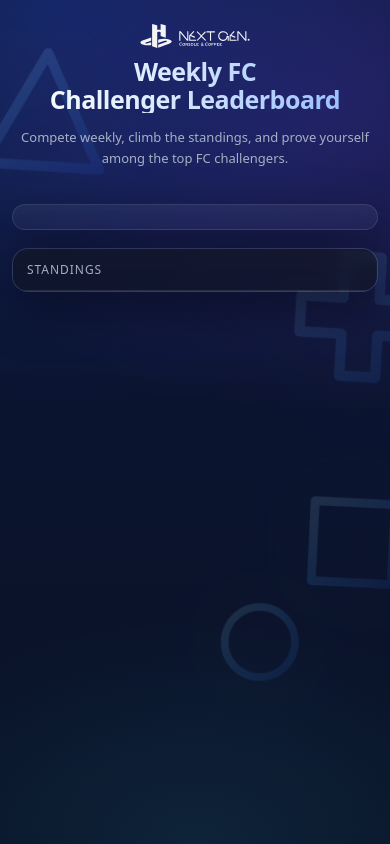
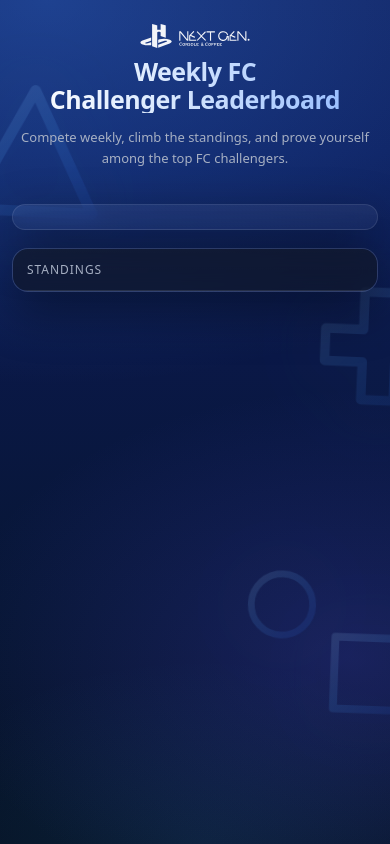
Before and after one commit to kiteAether/fc26-leaderboard, a FastAPI app: template app/templates/leaderboard.html in a window 390 px wide. Run offline with FastAPI, Linux system fonts and the light colour scheme; the template is opened without the code that fills it, so the values that code supplies are empty.

Commit message:
Refine PlayStation background symbol composition

```diff
--- a/app/templates/leaderboard.html
+++ b/app/templates/leaderboard.html
@@ -20,7 +20,6 @@
       --muted:#a7b0c3;
       --line:rgba(255,255,255,.10);
 
-      /* pts color option currently active */
       --accent:#7fb3ff;
 
       --gold:#fbbf24;
@@ -30,7 +29,6 @@
       --radius:16px;
       --shadow:0 18px 50px rgba(0,0,0,.45);
 
-      /* stat chip colors */
       --win:#34d399;
       --draw:#aeb8c9;
       --loss:#fb7185;
@@ -46,10 +44,10 @@
       margin:0;
       font-family: system-ui, -apple-system, Segoe UI, Roboto, Arial, sans-serif;
       background:
-        radial-gradient(1100px 700px at 15% 0%, rgba(29,78,216,.34), transparent 58%),
-        radial-gradient(900px 600px at 85% 12%, rgba(124,58,237,.22), transparent 52%),
-        radial-gradient(800px 500px at 50% 100%, rgba(56,189,248,.10), transparent 45%),
-        linear-gradient(180deg, #0a1020 0%, #0b1430 42%, #091224 100%);
+        radial-gradient(1100px 700px at 12% 0%, rgba(58,130,246,.34), transparent 55%),
+        radial-gradient(850px 560px at 90% 78%, rgba(79,70,229,.24), transparent 48%),
+        radial-gradient(700px 420px at 52% 100%, rgba(56,189,248,.09), transparent 44%),
+        linear-gradient(180deg, #10205b 0%, #0c1d59 18%, #0a1847 42%, #071634 72%, #061225 100%);
       color:var(--text);
       min-height:100vh;
       overflow-x:hidden;
@@ -97,114 +95,108 @@
       filter:blur(1px);
     }
 
+    /* ===== Better composition ===== */
+
+    /* giant cropped triangle top-left */
     .psTriangleA{
-      top:-5%;
-      left:-3%;
-      width:230px;
-      height:230px;
-      opacity:.22;
+      top:8%;
+      left:-10%;
+      width:210px;
+      height:210px;
+      opacity:.18;
       animation-duration:34s;
     }
 
+    /* tiny supporting cross near top-left */
     .psCrossA{
-      top:2%;
-      left:7%;
-      width:52px;
-      height:52px;
-      opacity:.22;
+      top:10%;
+      left:16%;
+      width:44px;
+      height:44px;
+      opacity:.18;
       animation-duration:22s;
     }
 
-    .psTriangleB{
+    /* tiny supporting square upper-middle */
+    .psSquareA{
       top:3%;
-      left:13%;
-      width:62px;
-      height:62px;
-      opacity:.18;
-      animation-duration:28s;
-    }
-
-    .psSquareA{
-      top:-2%;
-      left:35%;
-      width:88px;
-      height:88px;
-      opacity:.14;
+      left:58%;
+      width:72px;
+      height:72px;
+      opacity:.12;
       animation-duration:30s;
     }
 
+    /* small circle left side */
     .psCircleA{
-      top:20%;
-      left:2%;
-      width:62px;
-      height:62px;
-      opacity:.18;
+      top:23%;
+      left:4%;
+      width:56px;
+      height:56px;
+      opacity:.15;
       animation-duration:26s;
     }
 
-    .psSquareB{
-      top:13%;
-      left:15%;
-      width:68px;
-      height:68px;
-      opacity:.17;
-      animation-duration:25s;
-    }
-
+    /* large cropped cross right side */
     .psCrossB{
-      top:30%;
-      right:-6%;
-      width:260px;
-      height:260px;
-      opacity:.20;
+      top:28%;
+      right:-11%;
+      width:215px;
+      height:215px;
+      opacity:.16;
       animation-duration:38s;
     }
 
-    .psSquareC{
-      top:52%;
-      right:-2%;
-      width:205px;
-      height:205px;
-      opacity:.20;
+    /* big circle lower-right/mid */
+    .psCircleB{
+      top:60%;
+      right:18%;
+      width:150px;
+      height:150px;
+      opacity:.17;
+      animation-duration:36s;
+    }
+
+    /* large square lower-right */
+    .psSquareB{
+      top:70%;
+      right:-8%;
+      width:170px;
+      height:170px;
+      opacity:.17;
       animation-duration:42s;
     }
 
-    .psCircleB{
-      top:62%;
-      right:19%;
-      width:165px;
-      height:165px;
-      opacity:.20;
-      animation-duration:36s;
-    }
-
+    /* small cross near bottom-left */
     .psCrossC{
-      bottom:6%;
-      left:28%;
-      width:82px;
-      height:82px;
-      opacity:.14;
+      bottom:8%;
+      left:30%;
+      width:72px;
+      height:72px;
+      opacity:.11;
       animation-duration:24s;
     }
 
-    .psTriangleC{
-      bottom:-3%;
-      left:44%;
-      width:135px;
-      height:135px;
-      opacity:.18;
+    /* medium triangle bottom-mid */
+    .psTriangleB{
+      bottom:-2%;
+      left:48%;
+      width:112px;
+      height:112px;
+      opacity:.13;
       animation-duration:32s;
     }
 
+    /* blurry distant circle lower-right edge */
     .psCircleC{
-      bottom:7%;
-      right:8%;
-      width:82px;
-      height:82px;
-      opacity:.12;
+      bottom:12%;
+      right:6%;
+      width:74px;
+      height:74px;
+      opacity:.10;
       filter:
         blur(2px)
-        drop-shadow(0 0 20px rgba(96,165,250,.12));
+        drop-shadow(0 0 18px rgba(96,165,250,.10));
       animation-duration:40s;
     }
 
@@ -213,13 +205,13 @@
         transform:translate3d(0,0,0) rotate(0deg);
       }
       25%{
-        transform:translate3d(8px,-14px,0) rotate(4deg);
+        transform:translate3d(7px,-10px,0) rotate(3deg);
       }
       50%{
-        transform:translate3d(-10px,-28px,0) rotate(-5deg);
+        transform:translate3d(-8px,-20px,0) rotate(-4deg);
       }
       75%{
-        transform:translate3d(12px,-10px,0) rotate(3deg);
+        transform:translate3d(10px,-8px,0) rotate(2deg);
       }
       100%{
         transform:translate3d(0,0,0) rotate(0deg);
@@ -658,31 +650,66 @@
       }
 
       .psTriangleA{
-        width:170px;
-        height:170px;
-        top:-2%;
-        left:-8%;
+        top:10%;
+        left:-12%;
+        width:180px;
+        height:180px;
+      }
+
+      .psCrossA{
+        top:11%;
+        left:18%;
+        width:36px;
+        height:36px;
+      }
+
+      .psSquareA{
+        top:4%;
+        left:63%;
+        width:56px;
+        height:56px;
+      }
+
+      .psCircleA{
+        top:24%;
+        left:2%;
+        width:46px;
+        height:46px;
       }
 
       .psCrossB{
-        width:180px;
-        height:180px;
-        top:28%;
-        right:-10%;
-      }
-
-      .psSquareC{
-        width:150px;
-        height:150px;
-        right:-6%;
-        top:56%;
+        top:31%;
+        right:-11%;
+        width:165px;
+        height:165px;
       }
 
       .psCircleB{
-        width:130px;
-        height:130px;
-        right:18%;
-        top:66%;
+        top:63%;
+        right:17%;
+        width:120px;
+        height:120px;
+      }
+
+      .psSquareB{
+        top:72%;
+        right:-8%;
+        width:135px;
+        height:135px;
+      }
+
+      .psCrossC{
+        bottom:8%;
+        left:28%;
+        width:56px;
+        height:56px;
+      }
+
+      .psTriangleB{
+        bottom:0%;
+        left:49%;
+        width:92px;
+        height:92px;
       }
     }
 
@@ -754,45 +781,43 @@
       }
 
       .psCrossA,
-      .psTriangleB,
       .psSquareA,
       .psCircleA,
-      .psSquareB,
       .psCrossC,
-      .psTriangleC,
+      .psTriangleB,
       .psCircleC{
         display:none;
       }
 
       .psTriangleA{
-        width:145px;
-        height:145px;
-        top:6%;
-        left:-9%;
-        opacity:.16;
+        top:10%;
+        left:-13%;
+        width:155px;
+        height:155px;
+        opacity:.15;
       }
 
       .psCrossB{
-        width:150px;
-        height:150px;
-        top:30%;
-        right:-10%;
+        top:34%;
+        right:-13%;
+        width:135px;
+        height:135px;
+        opacity:.13;
+      }
+
+      .psCircleB{
+        top:67%;
+        right:17%;
+        width:96px;
+        height:96px;
         opacity:.14;
       }
 
-      .psSquareC{
-        width:125px;
-        height:125px;
-        top:58%;
-        right:-5%;
-        opacity:.14;
-      }
-
-      .psCircleB{
-        width:110px;
-        height:110px;
-        top:71%;
-        right:21%;
+      .psSquareB{
+        top:74%;
+        right:-8%;
+        width:112px;
+        height:112px;
         opacity:.14;
       }
     }
@@ -854,7 +879,6 @@
 
 <body>
   <div class="psBg" aria-hidden="true">
-    <!-- Triangle large top-left -->
     <div class="psShape psTriangleA">
       <svg viewBox="0 0 100 100" aria-hidden="true">
         <defs>
@@ -869,7 +893,6 @@
       </svg>
     </div>
 
-    <!-- Small cross top-left -->
     <div class="psShape psCrossA">
       <svg viewBox="0 0 100 100" aria-hidden="true">
         <polygon class="psGlow" points="38,10 62,10 62,38 90,38 90,62 62,62 62,90 38,90 38,62 10,62 10,38 38,38"></polygon>
@@ -877,15 +900,6 @@
       </svg>
     </div>
 
-    <!-- Small triangle top-left area -->
-    <div class="psShape psTriangleB">
-      <svg viewBox="0 0 100 100" aria-hidden="true">
-        <polygon class="psGlow" points="50,14 84,82 16,82"></polygon>
-        <polygon class="psStroke" points="50,14 84,82 16,82"></polygon>
-      </svg>
-    </div>
-
-    <!-- Small square top center -->
     <div class="psShape psSquareA">
       <svg viewBox="0 0 100 100" aria-hidden="true">
         <rect class="psGlow" x="18" y="18" width="64" height="64"></rect>
@@ -893,7 +907,6 @@
       </svg>
     </div>
 
-    <!-- Small circle left -->
     <div class="psShape psCircleA">
       <svg viewBox="0 0 100 100" aria-hidden="true">
         <circle class="psGlow" cx="50" cy="50" r="31"></circle>
@@ -901,15 +914,6 @@
       </svg>
     </div>
 
-    <!-- Small square left-mid -->
-    <div class="psShape psSquareB">
-      <svg viewBox="0 0 100 100" aria-hidden="true">
-        <rect class="psGlow" x="20" y="20" width="60" height="60"></rect>
-        <rect class="psStroke" x="20" y="20" width="60" height="60"></rect>
-      </svg>
-    </div>
-
-    <!-- Large cross right -->
     <div class="psShape psCrossB">
       <svg viewBox="0 0 100 100" aria-hidden="true">
         <polygon class="psGlow" points="38,10 62,10 62,38 90,38 90,62 62,62 62,90 38,90 38,62 10,62 10,38 38,38"></polygon>
@@ -917,15 +921,6 @@
       </svg>
     </div>
 
-    <!-- Large square right-bottom -->
-    <div class="psShape psSquareC">
-      <svg viewBox="0 0 100 100" aria-hidden="true">
-        <rect class="psGlow" x="18" y="18" width="64" height="64"></rect>
-        <rect class="psStroke" x="18" y="18" width="64" height="64"></rect>
-      </svg>
-    </div>
-
-    <!-- Big circle lower-right -->
     <div class="psShape psCircleB">
       <svg viewBox="0 0 100 100" aria-hidden="true">
         <circle class="psGlow" cx="50" cy="50" r="32"></circle>
@@ -933,7 +928,13 @@
       </svg>
     </div>
 
-    <!-- Small cross bottom -->
+    <div class="psShape psSquareB">
+      <svg viewBox="0 0 100 100" aria-hidden="true">
+        <rect class="psGlow" x="18" y="18" width="64" height="64"></rect>
+        <rect class="psStroke" x="18" y="18" width="64" height="64"></rect>
+      </svg>
+    </div>
+
     <div class="psShape psCrossC">
       <svg viewBox="0 0 100 100" aria-hidden="true">
         <polygon class="psGlow" points="38,10 62,10 62,38 90,38 90,62 62,62 62,90 38,90 38,62 10,62 10,38 38,38"></polygon>
@@ -941,15 +942,13 @@
       </svg>
     </div>
 
-    <!-- Bottom triangle -->
-    <div class="psShape psTriangleC">
+    <div class="psShape psTriangleB">
       <svg viewBox="0 0 100 100" aria-hidden="true">
         <polygon class="psGlow" points="50,12 88,86 12,86"></polygon>
         <polygon class="psStroke" points="50,12 88,86 12,86"></polygon>
       </svg>
     </div>
 
-    <!-- Blurry distant circle -->
     <div class="psShape psCircleC">
       <svg viewBox="0 0 100 100" aria-hidden="true">
         <circle class="psGlow" cx="50" cy="50" r="28"></circle>
```
